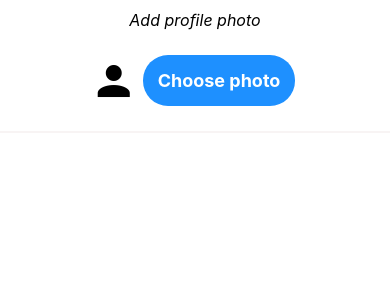
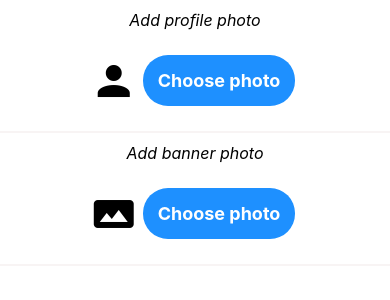
Before and after one commit to mahiv87/Apis-Beekeeper, a React Native app: screen / in a window 390 px wide. Shown: the top 300 px of the page. Built offline with nearby package versions, Linux system fonts and the light colour scheme.

Commit message:
finished banner photo upload section

```diff
--- a/app/screens/UserMenu.js
+++ b/app/screens/UserMenu.js
@@ -9,8 +9,9 @@ import colors from '../config/colors';
 
 export default function UserMenu() {
 	const [profilePic, setProfilePic] = useState(null);
+	const [bannerPic, setBannerPic] = useState(null);
 
-	// Function to open photo library
+	// Function to open photo library and set profile pic
 	const pickImageAsync = async () => {
 		let result = await ImagePicker.launchImageLibraryAsync({
 			allowsEditing: true,
@@ -20,6 +21,21 @@ export default function UserMenu() {
 		if (!result.canceled) {
 			console.log(result);
 			setProfilePic(result.uri);
+		} else {
+			alert('You did not select any image.');
+		}
+	};
+
+	// Function to set banner pic
+	const bannerImageAsync = async () => {
+		let result = await ImagePicker.launchImageLibraryAsync({
+			allowsEditing: true,
+			quality: 1
+		});
+
+		if (!result.canceled) {
+			console.log(result);
+			setBannerPic(result.uri);
 		} else {
 			alert('You did not select any image.');
 		}
@@ -36,12 +52,24 @@ export default function UserMenu() {
 				)}
 				<Button title="Choose photo" color="secondary" onPress={pickImageAsync} />
 			</View>
-			<View></View>
+			<Text style={styles.title}>Add banner photo</Text>
+			<View style={[styles.buttonsContainer]}>
+				{bannerPic !== null ? (
+					<Image source={{ uri: bannerPic }} style={styles.bannerPic} />
+				) : (
+					<MaterialCommunityIcons name="image-area" size={48} color="black" />
+				)}
+				<Button title="Choose photo" color="secondary" onPress={bannerImageAsync} />
+			</View>
 		</Screen>
 	);
 }
 
 const styles = StyleSheet.create({
+	bannerPic: {
+		width: 200,
+		height: 100
+	},
 	buttonsContainer: {
 		width: '100%',
 		alignItems: 'center',
```
